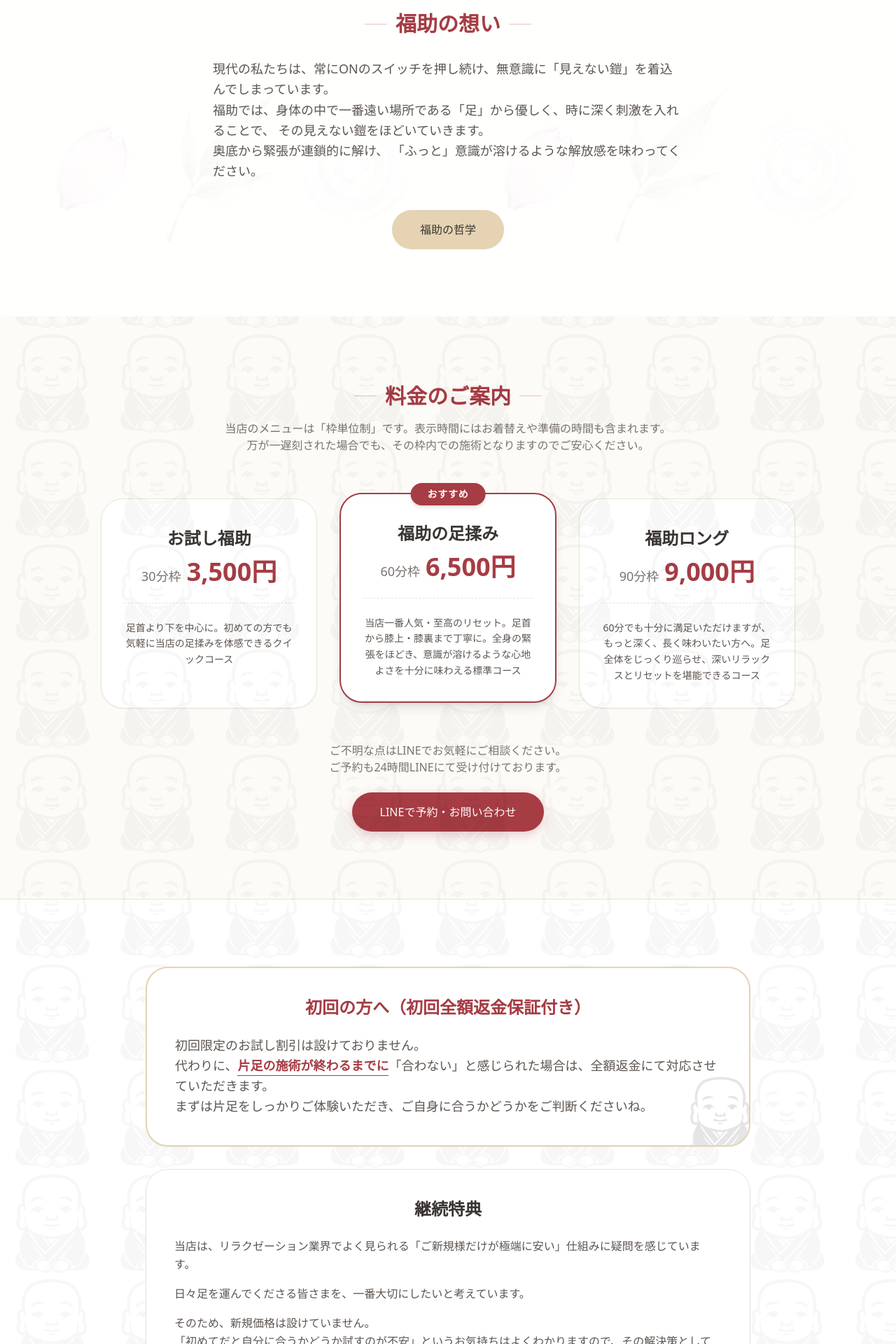
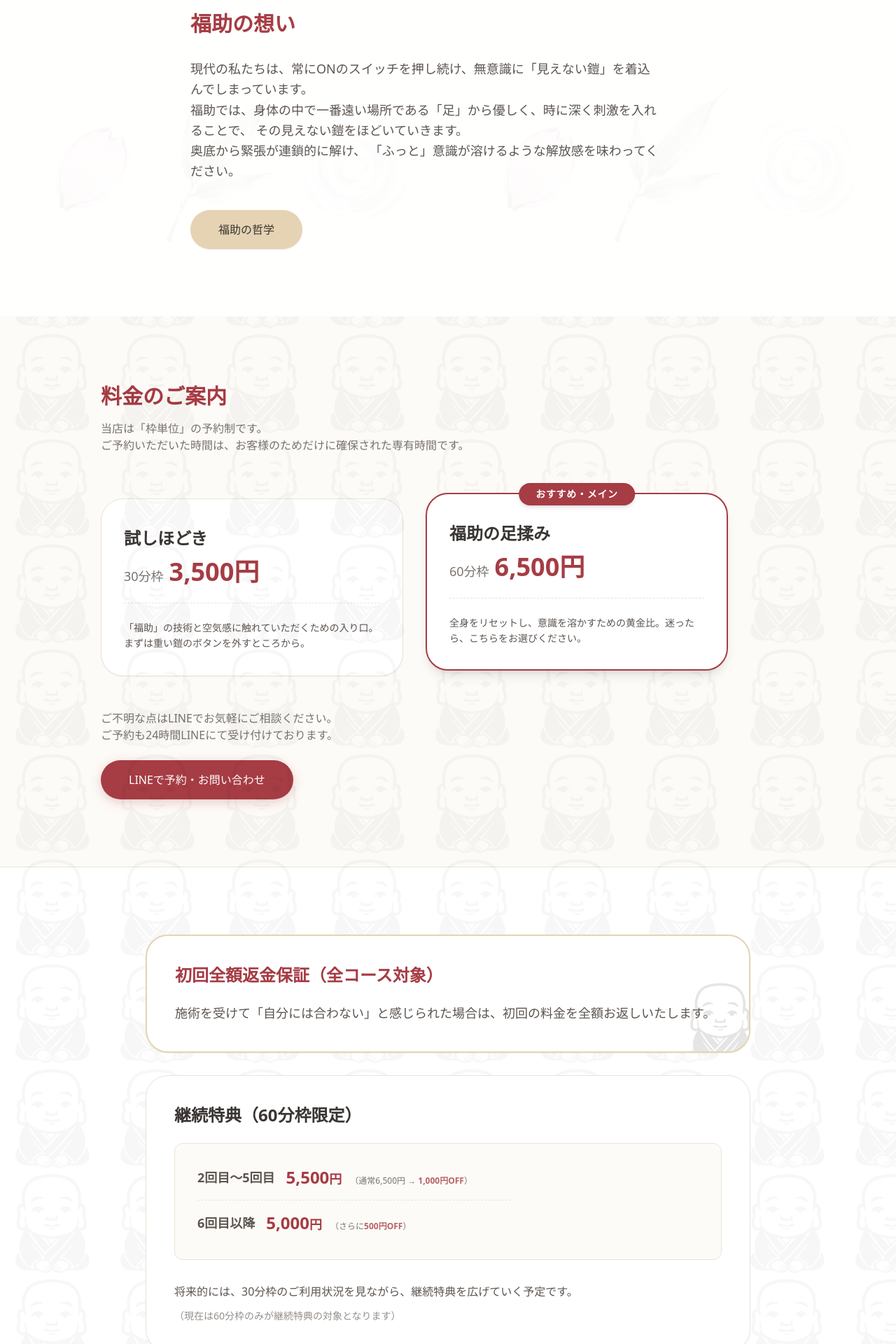
Before and after one commit to ashiyafukusuke/fukusuke2, a Next.js app: page / in a window 1280 px wide. Shown: the part 880-2800 px from the top of the page at 70% size. Built offline with nearby package versions, Linux system fonts and the light colour scheme; a web font is replaced by a local one.

Commit message:
Add files via upload

```diff
--- a/src/app/page.tsx
+++ b/src/app/page.tsx
@@ -192,20 +192,20 @@ export default function Home() {
 
           <motion.div
             initial="hidden" animate="visible" variants={fadeUp}
-            className="container relative z-10 px-4 text-center max-w-4xl pt-10"
+            className="container relative z-10 px-4 text-center md:text-left max-w-4xl pt-10"
           >
-            <div className="flex justify-center mb-6">
+            <div className="flex justify-center md:justify-start mb-6">
               <img src="/images/fukusuke_icon.png" alt="福助" className="w-32 h-32 md:w-40 md:h-40 object-contain animate-[bounce_3s_ease-in-out_infinite]" style={{ animationDuration: '4s' }} />
             </div>
             <h1 className="text-3xl md:text-5xl font-bold leading-tight md:leading-snug tracking-tight mb-8 text-[#3A3532] break-keep">
               足から意識をふっと溶かす、痛気持ちいい刺激。<br />
               それが、足屋「福助」です。
             </h1>
-            <p className="text-lg md:text-xl text-[#7A736E] mb-12 max-w-2xl mx-auto leading-relaxed break-keep">
+            <p className="text-lg md:text-xl text-[#7A736E] mb-12 max-w-2xl mx-auto md:mx-0 leading-relaxed break-keep">
               足屋「福助」で過ごす時間は、現代社会で知らず知らずのうちに着込んでしまった見えない鎧を剥がして本来の身軽さを取り戻す時間です。
             </p>
 
-            <div className="flex flex-col sm:flex-row items-center justify-center gap-4">
+            <div className="flex flex-col sm:flex-row items-center justify-center md:justify-start gap-4">
               <Button asChild size="lg" className="w-full sm:w-auto text-base bg-primary hover:bg-primary/90 text-white rounded-full shadow-md hover:shadow-lg transition-all h-14 px-8">
                 <a href={LINE_URL} target="_blank" rel="noopener noreferrer">今すぐ予約する</a>
               </Button>
@@ -218,14 +218,14 @@ export default function Home() {
           <div className="absolute inset-0 bg-[url('/assets/img/motifs_nature.png')] bg-repeat opacity-[0.03]" />
           <motion.div
             initial="hidden" whileInView="visible" viewport={{ once: true, margin: "-100px" }} variants={fadeUp}
-            className="container relative z-10 px-4 max-w-3xl text-center"
+            className="container relative z-10 px-4 max-w-3xl text-center md:text-left"
           >
-            <h2 className="text-3xl font-bold mb-8 text-primary flex items-center justify-center gap-3">
-              <span className="w-8 h-px bg-primary/30 hidden sm:block"></span>
+            <h2 className="text-3xl font-bold mb-8 text-primary flex items-center justify-center md:justify-start gap-3">
+              <span className="w-8 h-px bg-primary/30 hidden sm:block md:hidden"></span>
               福助の想い
-              <span className="w-8 h-px bg-primary/30 hidden sm:block"></span>
+              <span className="w-8 h-px bg-primary/30 hidden sm:block md:hidden"></span>
             </h2>
-            <p className="text-lg leading-relaxed text-[#5C5550] mb-10 text-left inline-block max-w-2xl mx-auto">
+            <p className="text-lg leading-relaxed text-[#5C5550] mb-10 text-left inline-block max-w-2xl mx-auto md:mx-0">
               現代の私たちは、常にONのスイッチを押し続け、無意識に「見えない鎧」を着込んでしまっています。<br className="hidden md:block" />
               福助では、身体の中で一番遠い場所である「足」から優しく、時に深く刺激を入れることで、
               その見えない鎧をほどいていきます。<br className="hidden md:block" />奥底から緊張が連鎖的に解け、
@@ -253,42 +253,41 @@ export default function Home() {
             initial="hidden" whileInView="visible" viewport={{ once: true, margin: "-100px" }} variants={fadeUp}
             className="container px-4 max-w-5xl"
           >
-            <div className="text-center mb-16">
-              <h2 className="text-3xl font-bold mb-4 text-primary flex items-center justify-center gap-3">
-                <span className="w-8 h-px bg-primary/30 hidden sm:block"></span>
+            <div className="text-center md:text-left mb-16">
+              <h2 className="text-3xl font-bold mb-4 text-primary flex items-center justify-center md:justify-start gap-3">
+                <span className="w-8 h-px bg-primary/30 hidden sm:block md:hidden"></span>
                 料金のご案内
-                <span className="w-8 h-px bg-primary/30 hidden sm:block"></span>
+                <span className="w-8 h-px bg-primary/30 hidden sm:block md:hidden"></span>
               </h2>
               <p className="text-[#7A736E]">
-                当店のメニューは「枠単位制」です。表示時間にはお着替えや準備の時間も含まれます。<br className="hidden md:block"/>
-                万が一遅刻された場合でも、その枠内での施術となりますのでご安心ください。
+                当店は「枠単位」の予約制です。<br className="hidden md:block"/>
+                ご予約いただいた時間は、お客様のためだけに確保された専有時間です。
               </p>
             </div>
 
-            <div className="grid md:grid-cols-3 gap-8">
+            <div className="grid md:grid-cols-2 gap-8 max-w-4xl mx-auto md:mx-0">
               {[
-                { title: "お試し福助", time: "30分枠", price: "3,500円", desc: "足首より下を中心に。初めての方でも気軽に当店の足揉みを体感できるクイックコース" },
-                { title: "福助の足揉み", time: "60分枠", price: "6,500円", desc: "当店一番人気・至高のリセット。足首から膝上・膝裏まで丁寧に。全身の緊張をほどき、意識が溶けるような心地よさを十分に味わえる標準コース", popular: true },
-                { title: "福助ロング", time: "90分枠", price: "9,000円", desc: "60分でも十分に満足いただけますが、もっと深く、長く味わいたい方へ。足全体をじっくり巡らせ、深いリラックスとリセットを堪能できるコース" }
+                { title: "30分枠　試しほどき", time: "30分枠", price: "3,500円", desc: "「福助」の技術と空気感に触れていただくための入り口。まずは重い鎧のボタンを外すところから。" },
+                { title: "60分枠　福助の足揉み", time: "60分枠", price: "6,500円", desc: "全身をリセットし、意識を溶かすための黄金比。迷ったら、こちらをお選びください。", popular: true }
               ].map((plan, idx) => (
                 <div key={idx} className={`bg-white p-8 rounded-[2rem] flex flex-col ${plan.popular ? 'border-2 border-primary relative shadow-lg transform md:-translate-y-2' : 'border border-[#EAE4D9] shadow-sm'}`}>
                   {plan.popular && (
                     <div className="absolute top-0 left-1/2 -translate-x-1/2 -translate-y-1/2 bg-primary text-white px-6 py-1.5 rounded-full text-sm font-bold shadow-md tracking-wider">
-                      おすすめ
+                      おすすめ・メイン
                     </div>
                   )}
-                  <h3 className="text-2xl font-bold mb-3 text-center text-[#3A3532] mt-2">{plan.title}</h3>
-                  <div className="text-center mb-6 pb-6 border-b border-[#EAE4D9] border-dashed">
+                  <h3 className="text-2xl font-bold mb-3 text-center md:text-left text-[#3A3532] mt-2">{plan.title.split('　')[1]}</h3>
+                  <div className="text-center md:text-left mb-6 pb-6 border-b border-[#EAE4D9] border-dashed">
                     <span className="text-lg text-[#7A736E] mr-2">{plan.time}</span>
                     <span className="text-4xl font-bold text-primary">{plan.price}</span>
                   </div>
-                  <p className="text-sm text-[#5C5550] leading-relaxed flex-grow text-center">{plan.desc}</p>
+                  <p className="text-sm text-[#5C5550] leading-relaxed flex-grow text-center md:text-left">{plan.desc}</p>
                 </div>
               ))}
             </div>
 
             {/* CTA below pricing */}
-            <div className="mt-12 text-center">
+            <div className="mt-12 text-center md:text-left">
               <p className="text-[#7A736E] mb-6 text-base">
                 ご不明な点はLINEでお気軽にご相談ください。<br className="hidden md:block" />
                 ご予約も24時間LINEにて受け付けております。
@@ -309,52 +308,43 @@ export default function Home() {
                 <div className="absolute -bottom-6 -right-6 opacity-10">
                   <img src="/images/fukusuke_icon.png" alt="" className="w-32 h-32" />
                 </div>
-                <h3 className="text-2xl font-bold mb-6 text-center text-primary">初回の方へ（初回全額返金保証付き）</h3>
-                <p className="text-lg leading-relaxed text-[#5C5550] relative z-10">
-                  初回限定のお試し割引は設けておりません。<br className="hidden md:block" />
-                  代わりに、<strong className="text-primary border-b border-primary pb-0.5">片足の施術が終わるまでに</strong>「合わない」と感じられた場合は、全額返金にて対応させていただきます。<br className="hidden md:block" />
-                  まずは片足をしっかりご体験いただき、ご自身に合うかどうかをご判断くださいね。
+                <h3 className="text-2xl font-bold mb-6 text-center md:text-left text-primary">初回全額返金保証（全コース対象）</h3>
+                <p className="text-lg leading-relaxed text-[#5C5550] relative z-10 md:text-left text-center">
+                  施術を受けて「自分には合わない」と感じられた場合は、初回の料金を全額お返しいたします。
                 </p>
               </div>
 
               {/* 継続特典 */}
               <div className="bg-white p-8 md:p-10 rounded-[2rem] border border-[#EAE4D9] shadow-sm relative overflow-hidden">
-                <h3 className="text-2xl font-bold mb-6 text-center text-[#3A3532]">継続特典</h3>
-                <div className="space-y-4 text-[#5C5550] leading-relaxed relative z-10 mb-8">
-                  <p>当店は、リラクゼーション業界でよく見られる「ご新規様だけが極端に安い」仕組みに疑問を感じています。</p>
-                  <p>日々足を運んでくださる皆さまを、一番大切にしたいと考えています。</p>
-                  <p>そのため、新規価格は設けていません。<br />
-                  「初めてだと自分に合うかどうか試すのが不安」というお気持ちはよくわかりますので、その解決策として「合わなければ初回全額返金制度」を設けています。</p>
-                </div>
-                <div className="bg-[#FDFBF7] p-6 md:p-8 rounded-xl border border-[#EAE4D9] text-center mb-8">
-                  <span className="inline-block bg-primary text-white text-sm font-bold px-4 py-1.5 rounded-full mb-5 shadow-sm tracking-wider">60分枠限定・継続特典</span>
-                  <div className="space-y-4 max-w-md mx-auto text-left">
+                <h3 className="text-2xl font-bold mb-6 text-center md:text-left text-[#3A3532]">継続特典（60分枠限定）</h3>
+                <div className="bg-[#FDFBF7] p-6 md:p-8 rounded-xl border border-[#EAE4D9] text-center md:text-left mb-8">
+                  <div className="space-y-4 max-w-md mx-auto md:mx-0 text-left">
                     <div className="flex flex-col sm:flex-row sm:items-center justify-between border-b border-[#EAE4D9] border-dashed pb-4">
                       <span className="font-bold text-[#5C5550] text-lg mb-1 sm:mb-0">2回目〜5回目</span>
-                      <div className="text-right flex-grow sm:text-right">
+                      <div className="text-right md:text-left flex-grow sm:text-right md:ml-4">
                         <span className="text-2xl font-bold text-primary mr-1">5,500<span className="text-lg">円</span></span>
                         <span className="text-xs text-[#7A736E] block sm:inline-block sm:ml-2">（通常6,500円 → <strong className="text-primary/80">1,000円OFF</strong>）</span>
                       </div>
                     </div>
                     <div className="flex flex-col sm:flex-row sm:items-center justify-between pb-1">
                       <span className="font-bold text-[#5C5550] text-lg mb-1 sm:mb-0">6回目以降</span>
-                      <div className="text-right flex-grow sm:text-right">
+                      <div className="text-right md:text-left flex-grow sm:text-right md:ml-4">
                         <span className="text-2xl font-bold text-primary mr-1">5,000<span className="text-lg">円</span></span>
                         <span className="text-xs text-[#7A736E] block sm:inline-block sm:ml-2">（さらに<strong className="text-primary/80">500円OFF</strong>）</span>
                       </div>
                     </div>
                   </div>
                 </div>
-                <div className="space-y-3 text-[#5C5550] leading-relaxed relative z-10">
-                  <p>将来的には、30分枠や90分枠のご利用状況を見ながら、それぞれの枠にも継続特典を広げていく予定です。</p>
+                <div className="space-y-3 text-[#5C5550] leading-relaxed relative z-10 text-center md:text-left">
+                  <p>将来的には、30分枠のご利用状況を見ながら、継続特典を広げていく予定です。</p>
                   <p className="text-sm text-[#7A736E] opacity-80">（現在は60分枠のみが継続特典の対象となります）</p>
                 </div>
               </div>
 
               {/* ご予約の変更・キャンセル */}
               <div className="bg-[#FDFBF7] p-8 md:p-10 rounded-[2rem] border border-[#EAE4D9]">
-                <h3 className="text-xl font-bold mb-6 text-center text-[#3A3532]">ご予約の変更・キャンセル</h3>
-                <p className="text-[#7A736E] mb-6 leading-relaxed">
+                <h3 className="text-xl font-bold mb-6 text-center md:text-left text-[#3A3532]">ご予約の変更・キャンセル</h3>
+                <p className="text-[#7A736E] mb-6 leading-relaxed text-center md:text-left">
                   ご予定の変更はできる限り柔軟に対応させていただきますが、他のお客様のご案内枠確保のため、以下のルールをご了承くださいませ。
                 </p>
                 <ul className="space-y-3 text-[#5C5550]">
@@ -378,16 +368,16 @@ export default function Home() {
             initial="hidden" whileInView="visible" viewport={{ once: true, margin: "-100px" }} variants={fadeUp}
             className="container px-4 max-w-4xl"
           >
-            <h2 className="text-3xl font-bold mb-12 text-center text-primary flex items-center justify-center gap-3">
-              <span className="w-8 h-px bg-primary/30 hidden sm:block"></span>
+            <h2 className="text-3xl font-bold mb-12 text-center md:text-left text-primary flex items-center justify-center md:justify-start gap-3">
+              <span className="w-8 h-px bg-primary/30 hidden sm:block md:hidden"></span>
               施術の流れ
-              <span className="w-8 h-px bg-primary/30 hidden sm:block"></span>
+              <span className="w-8 h-px bg-primary/30 hidden sm:block md:hidden"></span>
             </h2>
             <div className="bg-card p-8 md:p-12 rounded-[2rem] border border-[#EAE4D9] shadow-sm relative overflow-hidden">
               <div className="absolute -top-10 -right-10 opacity-5">
                 <img src="/images/fukusuke_icon.png" alt="" className="w-40 h-40" />
               </div>
-              <p className="text-[#7A736E] mb-10 text-center relative z-10">
+              <p className="text-[#7A736E] mb-10 text-center md:text-left relative z-10">
                 当店の施術は「枠単位制」。入室から退室までを余裕を持ってお過ごしいただけるお時間です。<br className="hidden md:block"/>
                 見えない鎧を脱ぎ捨てて、ゆったりと頭を空っぽにしてください。
               </p>
@@ -417,13 +407,13 @@ export default function Home() {
             initial="hidden" whileInView="visible" viewport={{ once: true, margin: "-100px" }} variants={fadeUp}
             className="container relative z-10 px-4"
           >
-            <div className="text-center mb-16">
-              <h2 className="text-3xl font-bold mb-4 text-primary flex items-center justify-center gap-3">
-                <span className="w-8 h-px bg-primary/30 hidden sm:block"></span>
+            <div className="text-center md:text-left mb-16">
+              <h2 className="text-3xl font-bold mb-4 text-primary flex items-center justify-center md:justify-start gap-3">
+                <span className="w-8 h-px bg-primary/30 hidden sm:block md:hidden"></span>
                 福助の改善ヒント
-                <span className="w-8 h-px bg-primary/30 hidden sm:block"></span>
+                <span className="w-8 h-px bg-primary/30 hidden sm:block md:hidden"></span>
               </h2>
-              <div className="text-[#7A736E] text-left max-w-2xl mx-auto space-y-4">
+              <div className="text-[#7A736E] text-left max-w-2xl mx-auto md:mx-0 space-y-4">
                 <p>足を丁寧にほぐしたときに、多くの方が「ここが緩んだ」と感じやすいポイントを、感覚ベースでまとめたものです。</p>
                 <p>私たちは反射区理論を盲信しているわけではありません。<br />
                 星座や占いを楽しむように、「自分を知るためのひとつの物差し」として参考にするのは、とても有意義で面白いことだと考えています。</p>
@@ -486,10 +476,10 @@ export default function Home() {
             initial="hidden" whileInView="visible" viewport={{ once: true, margin: "-100px" }} variants={fadeUp}
             className="container relative z-10 px-4 max-w-4xl"
           >
-            <h2 className="text-3xl font-bold mb-12 text-center text-primary flex items-center justify-center gap-3">
-              <span className="w-8 h-px bg-primary/30 hidden sm:block"></span>
+            <h2 className="text-3xl font-bold mb-12 text-center md:text-left text-primary flex items-center justify-center md:justify-start gap-3">
+              <span className="w-8 h-px bg-primary/30 hidden sm:block md:hidden"></span>
               アクセス・営業時間
-              <span className="w-8 h-px bg-primary/30 hidden sm:block"></span>
+              <span className="w-8 h-px bg-primary/30 hidden sm:block md:hidden"></span>
             </h2>
             <div className="grid md:grid-cols-2 gap-8">
               {/* Access info */}
@@ -509,7 +499,7 @@ export default function Home() {
                 </div>
               </div>
               {/* Google review */}
-              <div className="bg-white p-8 rounded-[2rem] border border-[#EAE4D9] shadow-sm flex flex-col items-center justify-center gap-6 text-center">
+              <div className="bg-white p-8 rounded-[2rem] border border-[#EAE4D9] shadow-sm flex flex-col items-center md:items-start justify-center gap-6 text-center md:text-left">
                 <div className="w-14 h-14 rounded-full bg-primary/10 flex items-center justify-center text-2xl">⭐</div>
                 <div>
                   <p className="font-bold text-[#3A3532] mb-2">お客様の声</p>
@@ -530,9 +520,9 @@ export default function Home() {
         <section className="py-24 bg-[#FDFBF7] border-t border-[#EAE4D9]">
           <motion.div
             initial="hidden" whileInView="visible" viewport={{ once: true, margin: "-100px" }} variants={fadeUp}
-            className="container px-4 text-center max-w-2xl"
+            className="container px-4 text-center md:text-left max-w-2xl"
           >
-            <div className="flex justify-center mb-8">
+            <div className="flex justify-center md:justify-start mb-8">
               <img src="/images/fukusuke_icon.png" alt="福助" className="w-24 h-24 object-contain opacity-90" />
             </div>
             <h2 className="text-3xl font-bold mb-6 text-[#3A3532]">さあ、見えない鎧を脱ぎ捨てましょう</h2>
```
